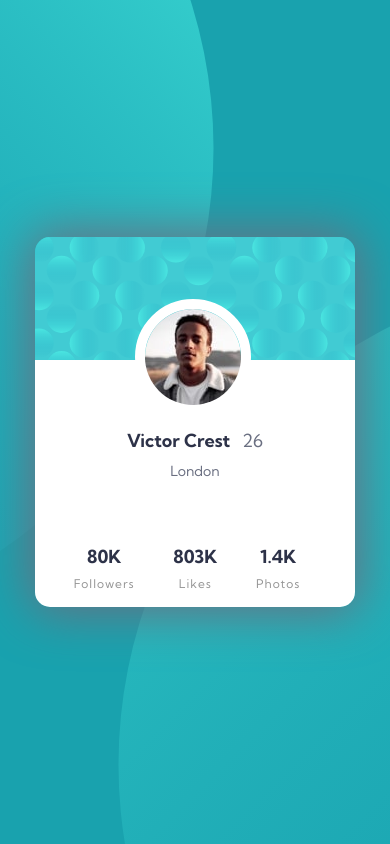
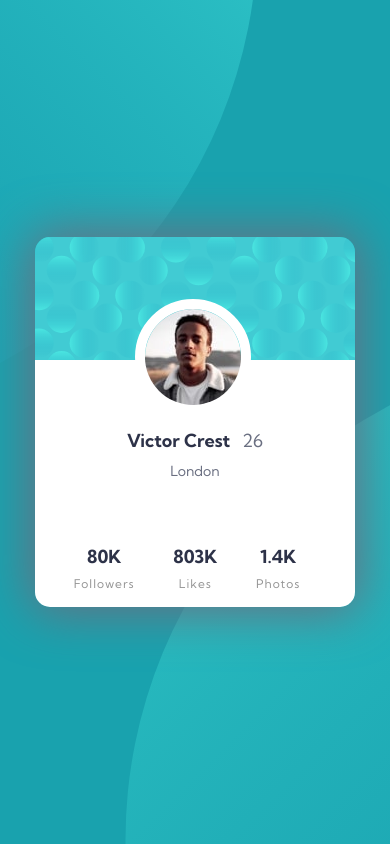
Before and after one commit to DevanshChakravarti/Frontend-mentor-profile-card-component-main, a plain HTML site: page index.html in a window 390 px wide. Drawn offline with Linux system fonts and the light colour scheme.

Commit message:
background item positioning

```diff
--- a/style.css
+++ b/style.css
@@ -15,8 +15,7 @@
 body{
     width: 100%;
     height: 100vh;
-    background: url("./images/bg-pattern-top.svg") -63% 255%, url("./images/bg-pattern-bottom.svg") 152% -220%,  var(--primary-dark-cyan);
-    background-repeat: no-repeat;
+    background: url("./images/bg-pattern-top.svg") -295px -450px no-repeat, url("./images/bg-pattern-bottom.svg") 700px 400px no-repeat,  var(--primary-dark-cyan);
     color: var(--primary-dark-desaturated-blue);
     font-size: 18px;
     font-family: 'Kumbh Sans', sans-serif;
@@ -94,7 +93,7 @@ main{
 }
 @media (max-width:576px){
     body{
-        background: url("./images/bg-pattern-top.svg") 130% 255% no-repeat, url("./images/bg-pattern-bottom.svg") -20% -205% no-repeat,  var(--primary-dark-cyan);
+        background: url("./images/bg-pattern-top.svg") -720px -557px no-repeat, url("./images/bg-pattern-bottom.svg") 125px 350px no-repeat,  var(--primary-dark-cyan);
     }
     main{
         width: 320px;
```
